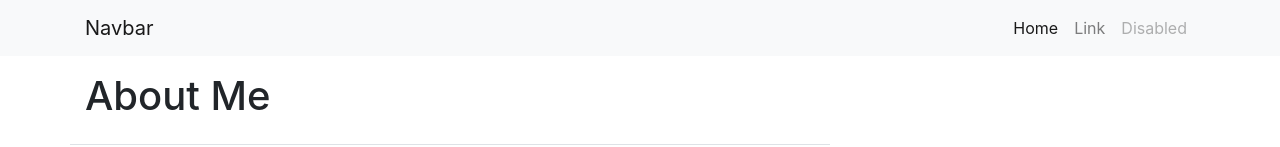
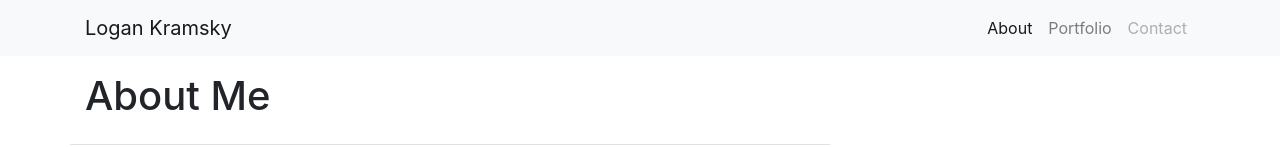
Before and after one commit to Logank40/Bootstrap-Portfolio, a plain HTML site: page index.html in a window 1280 px wide. Shown: the top 147 px of the page. Drawn offline with nearby package versions, Linux system fonts and the light colour scheme; grey boxes are pictures that could not be loaded.

Commit message:
updated index.html

```diff
--- a/index.html
+++ b/index.html
@@ -13,7 +13,7 @@
 
   <nav class="navbar navbar-expand-lg navbar-light bg-light">
     <div class="container">
-    <a class="navbar-brand" href="#">Navbar</a>
+    <a class="navbar-brand" href="#">Logan Kramsky</a>
     <button class="navbar-toggler" type="button" data-toggle="collapse" data-target="#navbarSupportedContent" aria-controls="navbarSupportedContent" aria-expanded="false" aria-label="Toggle navigation">
       <span class="navbar-toggler-icon"></span>
       </button>
@@ -21,14 +21,14 @@
       <div class="collapse navbar-collapse" id="navbarSupportedContent">
         <ul class="navbar-nav ml-auto">
           <li class="nav-item active">
-            <a class="nav-link" href="#">Home <span class="sr-only">(current)</span></a>
+            <a class="nav-link" href="#">About <span class="sr-only">(current)</span></a>
           </li>
           <li class="nav-item">
-            <a class="nav-link" href="#">Link</a>
+            <a class="nav-link" href="#">Portfolio</a>
           </li>
 
           <li class="nav-item">
-            <a class="nav-link disabled" href="#" tabindex="-1" aria-disabled="true">Disabled</a>
+            <a class="nav-link disabled" href="#" tabindex="-1" aria-disabled="true">Contact</a>
           </li>
         </ul>
 
```
